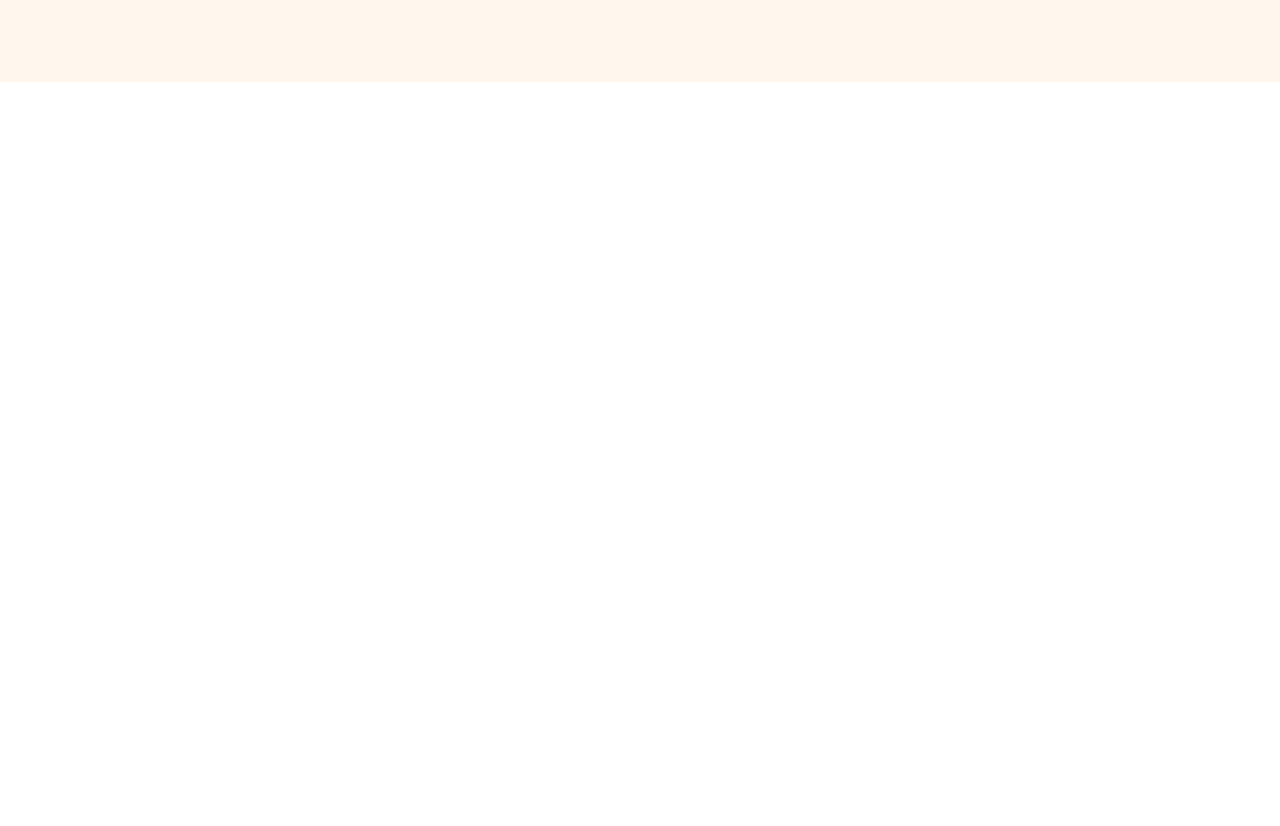
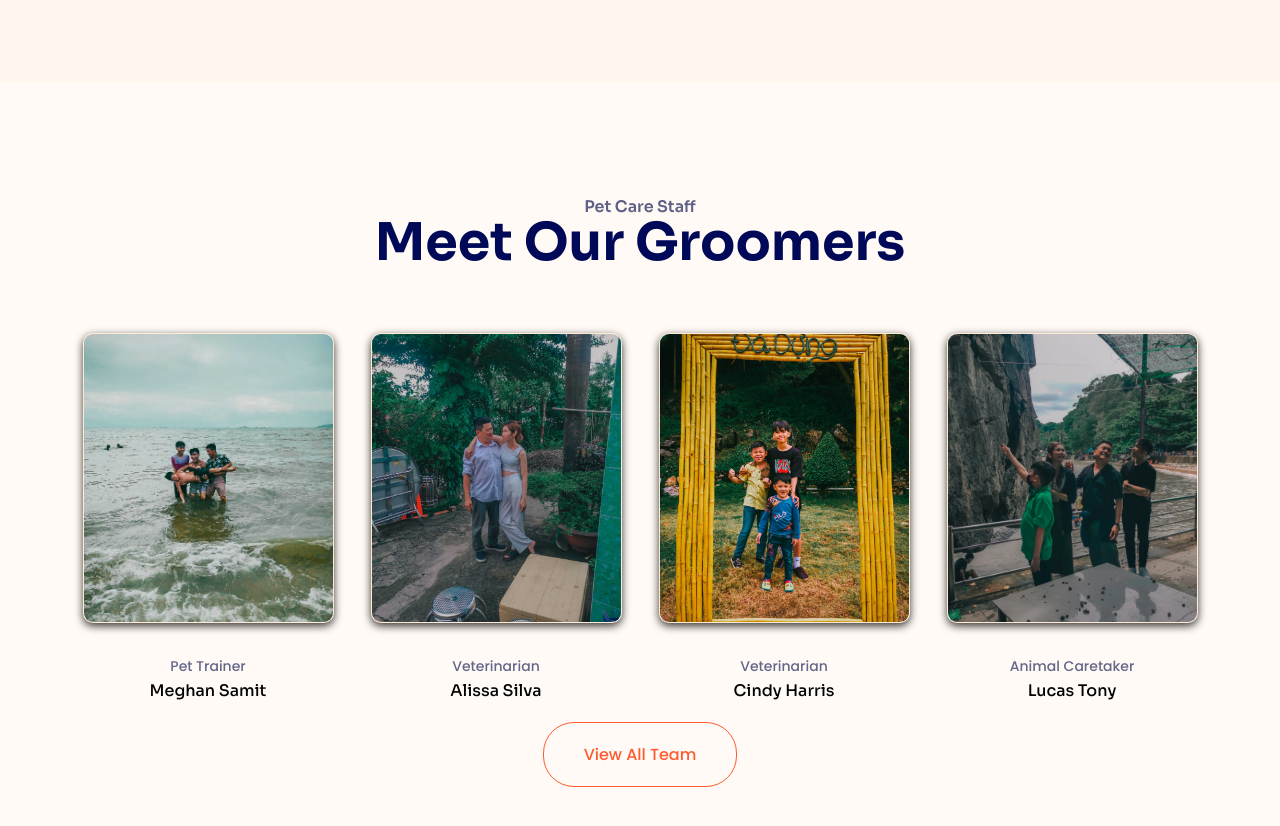
Before and after one commit to FoMinzz/fominz-project-04, a plain HTML site: page index.html in a window 1280 px wide. Shown: the part 3100-3926 px from the top of the page. Before the commit the page ends 3800 px from the top, so only its background shows below. Drawn offline with Linux system fonts and the light colour scheme.

Commit message:
done meet our grommers

```diff
--- a/assets/css/styles.css
+++ b/assets/css/styles.css
@@ -484,7 +484,7 @@ label {
     font-weight: 500;
     text-decoration: underline;
 }
-/* ===============================Agency==================================*/
+/* ===============================Our Services==================================*/
 
 .our-all {
     padding: 68px 0 100px;
@@ -615,3 +615,103 @@ label {
 .our--bottom__links--arrow {
     margin-left: 6px;
 }
+
+/* ===============================MEET OUR GROOMERS==================================*/
+.meet-all {
+    padding: 130px 0;
+    background: #fffaf5;
+}
+
+.meet__title {
+    position: relative;
+    color: var(--primary-color-tile);
+    text-align: center;
+    font-family: Sora;
+    font-size: 5.2rem;
+    font-weight: 700;
+    line-height: 1.19; /* 119.231% */
+}
+
+.meet__title::before {
+    position: absolute;
+    left: 50%;
+    top: -15px;
+    transform: translateX(-50%);
+    display: block;
+    content: "Pet Care Staff";
+    color: #5e6085;
+    font-family: Sora;
+    font-size: 1.6rem;
+    font-weight: 600;
+}
+
+.meet--bottom {
+    display: flex;
+    justify-content: center;
+    gap: 37px;
+    margin-top: 59px;
+}
+
+.meet-avt {
+    max-width: 100%;
+    width: 251px;
+    height: 290px;
+    object-fit: cover;
+    border-radius: 10px;
+    border: 1px solid rgba(255, 188, 122, 0.26);
+    box-shadow: rgba(0, 0, 0, 0.8) 0px 3px 8px;
+}
+
+.meet__name {
+    position: relative;
+    text-align: center;
+    margin-top: 57px;
+}
+
+.meet__name::before {
+    position: absolute;
+    left: 50%;
+    top: -24px;
+    transform: translateX(-50%);
+    display: block;
+    color: #656689;
+    font-family: Poppins;
+    font-size: 1.4rem;
+    font-weight: 400;
+}
+
+.name-01::before {
+    content: "Pet Trainer";
+}
+
+.name-02::before {
+    content: "Veterinarian";
+}
+
+.name-03::before {
+    content: "Veterinarian";
+}
+
+.name-04::before {
+    content: "Animal Caretaker";
+}
+
+.meet-links {
+    text-align: center;
+    margin-top: 48px;
+}
+
+.meet__links {
+    color: #ff5b2e;
+    font-family: Poppins;
+    font-size: 1.6rem;
+    font-weight: 500;
+    padding: 20px 40px;
+    border-radius: 31px;
+    border: 1px solid #ff5b2e;
+}
+
+.meet__links:hover {
+    opacity: 0.6;
+    box-shadow: 0px 13px 26px -8px rgba(255, 91, 46, 0.42);
+}
--- a/index.html
+++ b/index.html
@@ -420,6 +420,52 @@
             </aside>
 
             <!-- MEET OUR GROOMERS -->
+            <aside class="meet-all">
+                <aside class="container">
+                    <!-- MEET TOP -->
+                    <section class="meet--top">
+                        <h2 class="meet__title">Meet Our Groomers</h2>
+                    </section>
+                    <!-- MEET BOTTOM -->
+                    <section class="meet--bottom">
+                        <section class="meet__content--bottom">
+                            <img
+                                src="./assets/img/avt1.jpeg"
+                                alt=""
+                                class="meet-avt"
+                            />
+                            <p class="meet__name name-01">Meghan Samit</p>
+                        </section>
+                        <section class="meet__content--bottom">
+                            <img
+                                src="./assets/img/avt2.jpeg"
+                                alt=""
+                                class="meet-avt"
+                            />
+                            <p class="meet__name name-02">Alissa Silva</p>
+                        </section>
+                        <section class="meet__content--bottom">
+                            <img
+                                src="./assets/img/avt3.jpeg"
+                                alt=""
+                                class="meet-avt"
+                            />
+                            <p class="meet__name name-03">Cindy Harris</p>
+                        </section>
+                        <section class="meet__content--bottom">
+                            <img
+                                src="./assets/img/avt04.jpg"
+                                alt=""
+                                class="meet-avt"
+                            />
+                            <p class="meet__name name-04">Lucas Tony</p>
+                        </section>
+                    </section>
+                    <section class="meet-links">
+                        <a href="#!" class="meet__links">View All Team</a>
+                    </section>
+                </aside>
+            </aside>
         </main>
     </body>
 </html>
```
Also changed, not shown: assets/img/._avt04.jpg (added), assets/img/._avt1.jpeg (added), assets/img/._avt2.jpeg (added), assets/img/._avt3.jpeg (added), assets/img/avt04.jpg (added), assets/img/avt1.jpeg (added), assets/img/avt2.jpeg (added), assets/img/avt3.jpeg (added).
